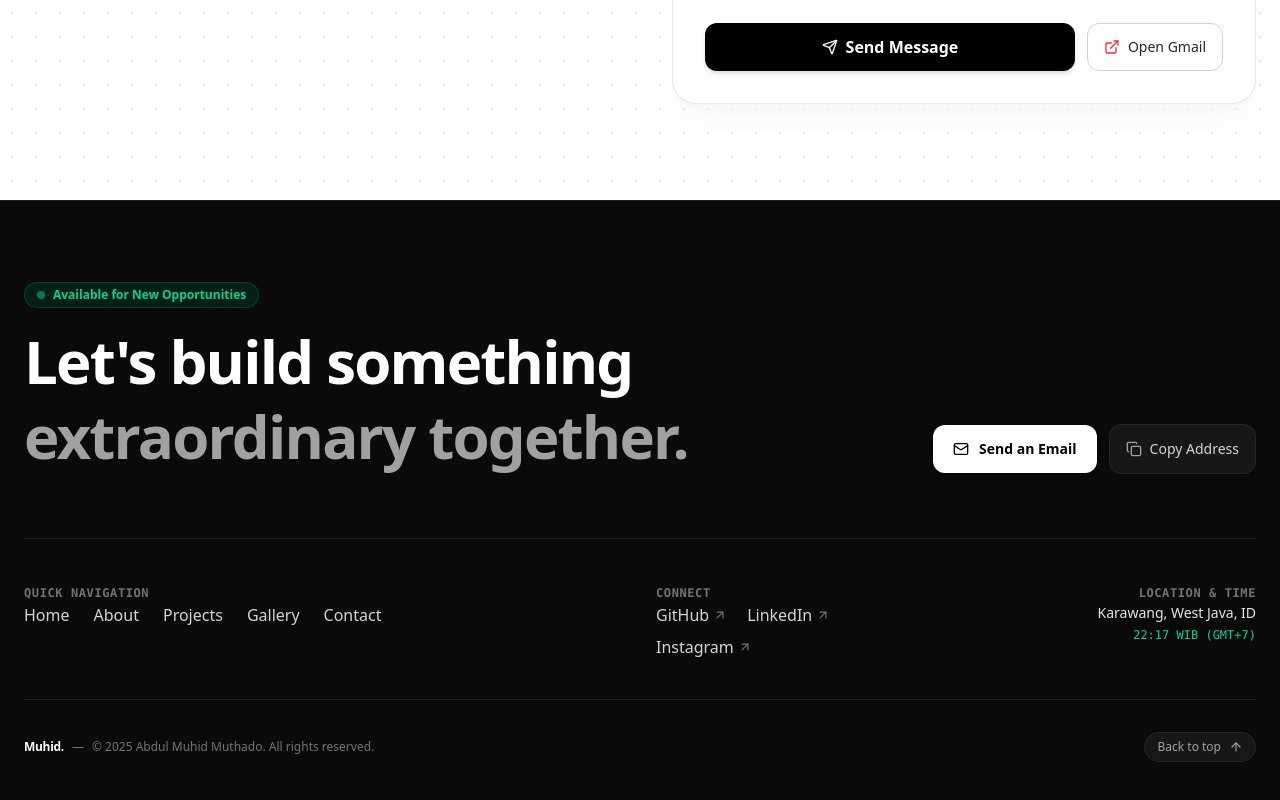
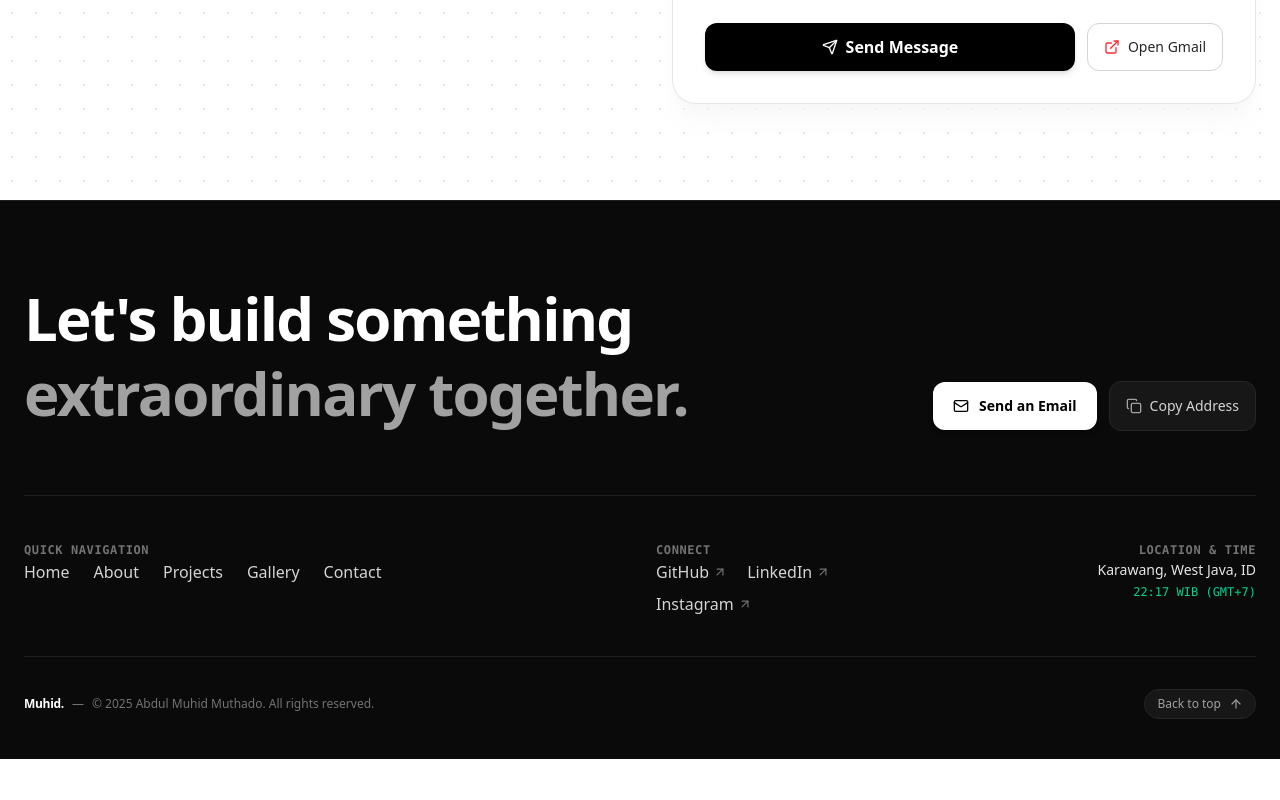
Before and after one commit to Moehid23/portofolio, a Next.js app: page / in a window 1280 px wide. Shown: the part 6599-7399 px from the top of the page. After the commit the page ends 7358 px from the top, so only its background shows below. Built offline with nearby package versions, Linux system fonts and the light colour scheme.

Commit message:
fix: remove Available for New Opportunities badge from footer

```diff
--- a/src/components/layout/Footer.tsx
+++ b/src/components/layout/Footer.tsx
@@ -72,11 +72,6 @@ export function Footer() {
         {/* Main CTA & Email Block */}
         <div className="flex flex-col lg:flex-row items-start lg:items-end justify-between gap-8 pb-12 sm:pb-16 border-b border-neutral-800/80">
           <div className="space-y-4 max-w-2xl">
-            <div className="inline-flex items-center gap-2 px-3 py-1 rounded-full bg-emerald-950/60 border border-emerald-800/50 text-emerald-400 text-xs font-semibold">
-              <span className="h-2 w-2 rounded-full bg-emerald-400 animate-pulse" />
-              Available for New Opportunities
-            </div>
-
             <h2 className="text-3xl sm:text-5xl md:text-6xl font-bold tracking-tight text-white leading-tight">
               Let&apos;s build something <br className="hidden sm:block" />
               <span className="text-neutral-400">extraordinary together.</span>
```
